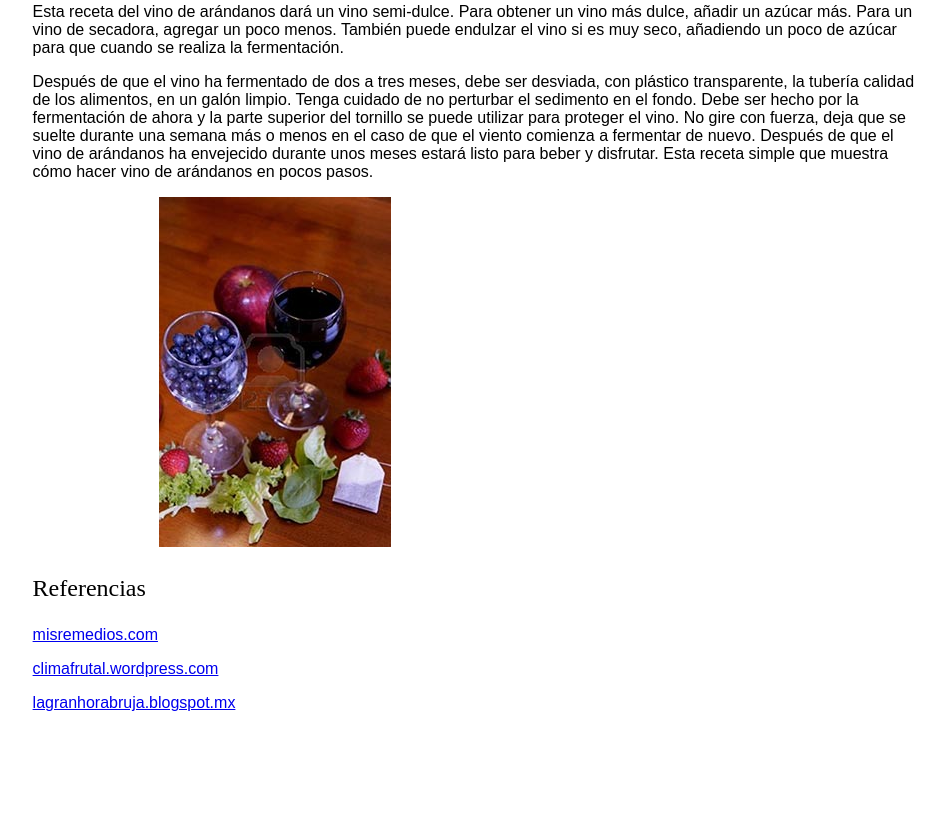
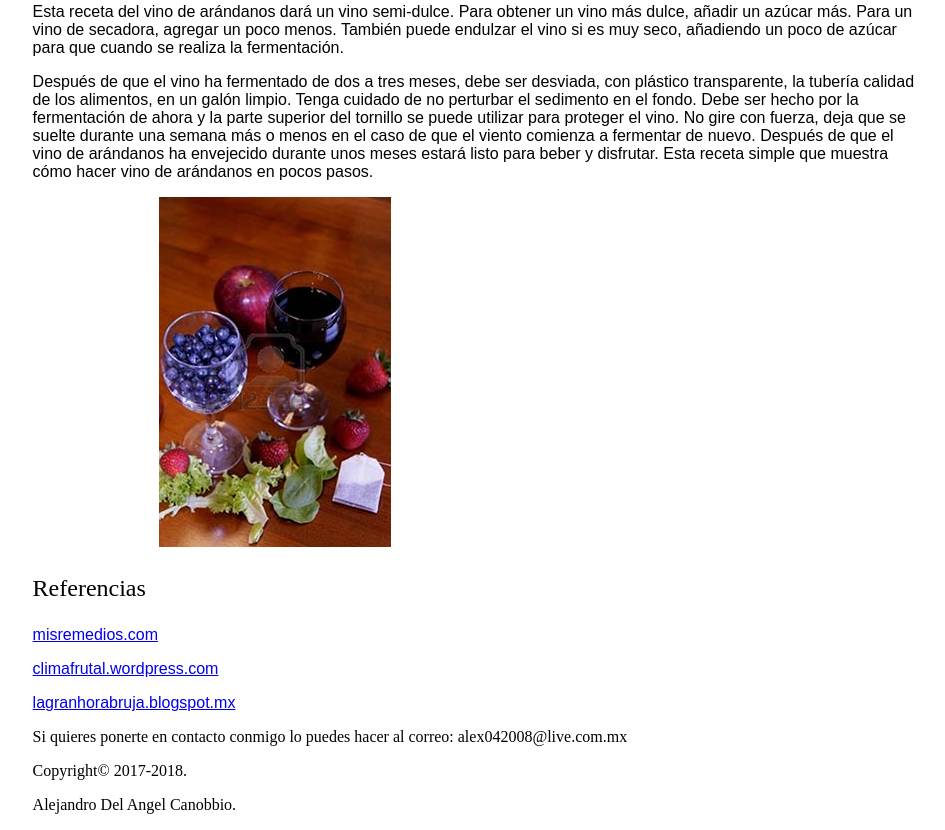
Before and after one commit to alejandrodelangel45/pagina-arandano, a plain HTML site: page index.html in a window 1280 px wide. Shown: the part 4202-5032 px from the top of the page, without its empty margins (165-1110 px from the left). Before the commit the page ends 4930 px from the top, so only its background shows below. Drawn offline with Linux system fonts and the light colour scheme.

Commit message:
Update index.html

```diff
--- a/index.html
+++ b/index.html
@@ -116,5 +116,7 @@
    			<p><a href="http://lagranhorabruja.blogspot.mx/2011/05/vino-de-arandanos.html">lagranhorabruja.blogspot.mx</a></p>
    		</article>
    	</section>
+      <footer><p class="Estilo1">Si quieres ponerte en contacto conmigo lo puedes hacer al correo: alex042008@live.com.mx</p><p>Copyright© 2017-2018.</p><p>Alejandro Del Angel Canobbio.</p>
+   </footer>
 </body>
 </html>
```
